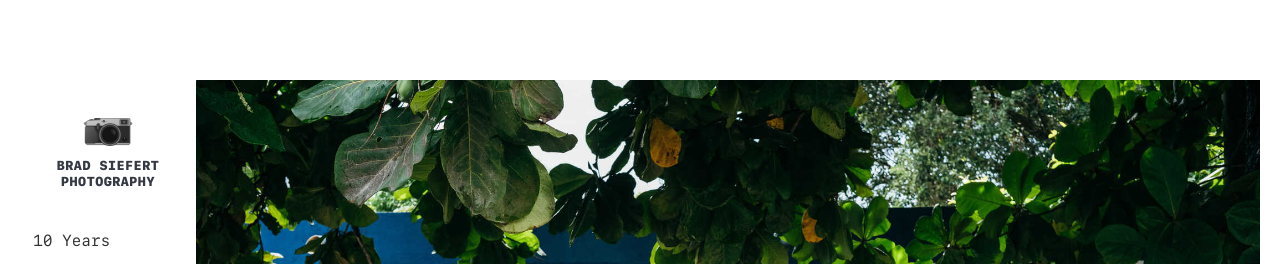
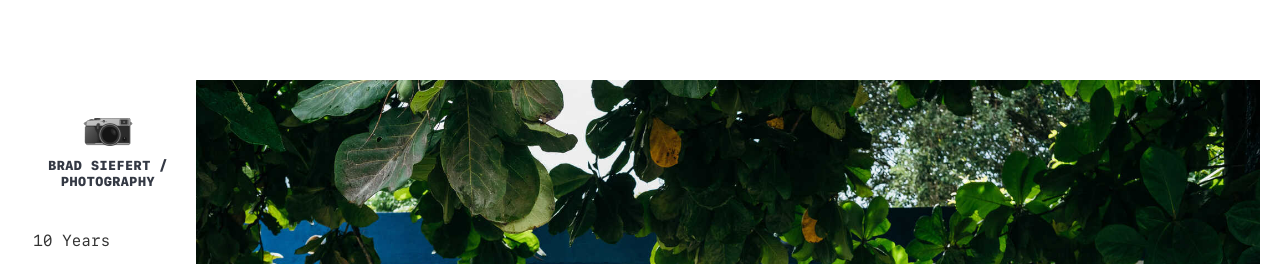
Before and after one commit to bradsiefert/photos.bradsiefert.com, a Nuxt app: page / in a window 1280 px wide. Shown: the top 264 px of the page. Built offline with nearby package versions, Linux system fonts and the light colour scheme.

Commit message:
Light content updates

```diff
--- a/app.vue
+++ b/app.vue
@@ -11,7 +11,7 @@
           </button>
           <div class="navbar-brand">
             <NuxtLink to="/">
-              <img src="@/images/logo-icon.svg" alt="Brad Siefert Logo"/>Brad Siefert Photography
+              <img src="@/images/logo-icon.svg" alt="Brad Siefert Logo"/>Brad Siefert / Photo<span class="hidden-xs">graphy</span>
             </NuxtLink>
           </div>
         </div>
@@ -23,6 +23,7 @@
             <li><NuxtLink to="/places">Places</NuxtLink></li>
             <li><NuxtLink to="/instantfilm">Instant Film</NuxtLink></li>
             <li><NuxtLink to="/about">About</NuxtLink></li>
+            <li><darkmode /></li>
           </ul>
         </div>
         </div>
--- a/nuxt.config.ts
+++ b/nuxt.config.ts
@@ -9,7 +9,6 @@ export default defineNuxtConfig({
       viewport: 'width=device-width, initial-scale=1',
       title: 'Brad Siefert / Photography',
       meta: [
-        { name: 'description', content: "I'm a Chicago-based photographer and UI/UX Designer experienced in portraits, landscapes, travel, long-exposure, and instant film photography." },
         { property: "og:image", content: 'https://photos.bradsiefert.com/sharing-tile.jpg' },
       ],
       script: [
```
